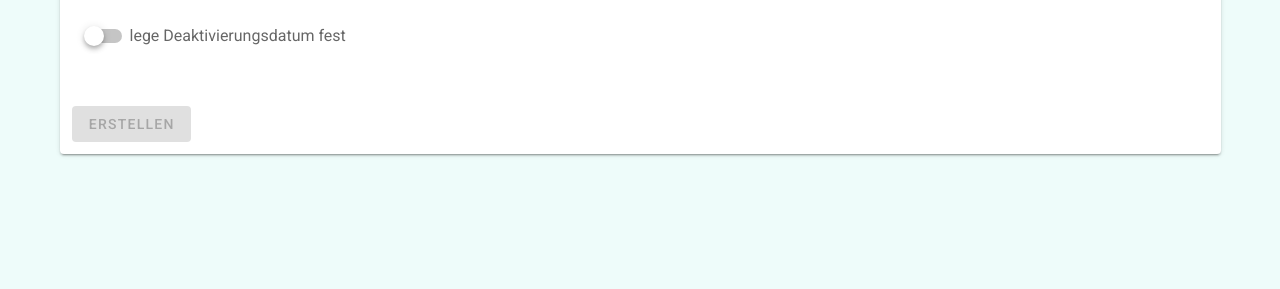
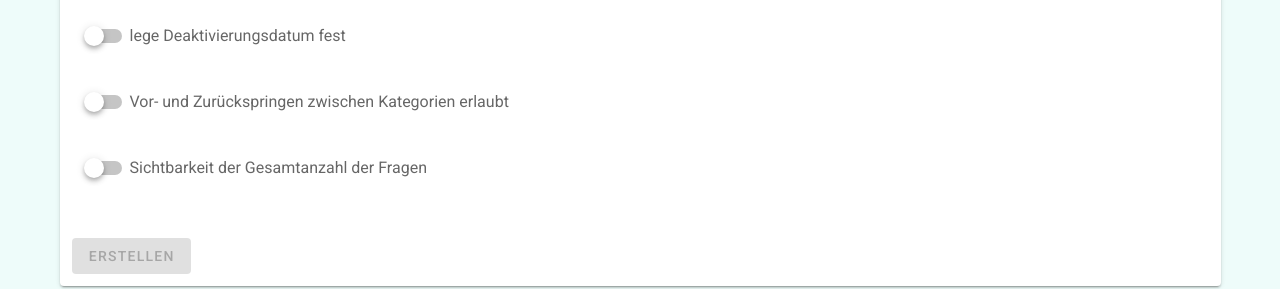
Before and after one commit to MYahiatene/PollApp, a Nuxt app: page /QuestionCreation in a window 1280 px wide. Shown: the part 370-659 px from the top of the page. Built offline with nearby package versions, Linux system fonts and the light colour scheme.

Commit message:
put the changes from PollCreation to QuestionCreation and make it work with the token given in the header of the insatnce at PolCreation @1h

```diff
--- a/src/main/vue/pages/QuestionCreation.vue
+++ b/src/main/vue/pages/QuestionCreation.vue
@@ -119,6 +119,17 @@
                             ></v-text-field
                         ></v-col>
                     </v-row>
+
+                    <v-row no-gutters>
+                        <v-switch
+                            v-model="categoryChange"
+                            label="Vor- und Zurückspringen zwischen Kategorien erlaubt"
+                        ></v-switch>
+                    </v-row>
+
+                    <v-row no-gutters>
+                        <v-switch v-model="visibility" label="Sichtbarkeit der Gesamtanzahl der Fragen"></v-switch>
+                    </v-row>
                 </v-container>
 
                 <br />
@@ -134,7 +145,11 @@ const axios = require('axios')
 const instance = axios.create({
     baseURL: 'http://127.0.0.1:8088/api/',
     timeout: 1000,
-    headers: { 'X-Custom-Header': 'foobar' },
+    headers: {
+        Authorization:
+            'Bearer eyJ0eXAiOiJKV1QiLCJhbGciOiJIUzUxMiJ9.eyJpc3MiOiJzZWN1cmUtYXBpIiwiYXVkIjoic2VjdXJlLWFwcCIsInN1YiI6InRicmV0dG1hbm4iLCJleHAiOjE1OTExMTAzMzQsInJvbCI6WyJST0xFX1BPTExfQ1JFQVRPUiJdfQ.Q6A2ST5I5Ix8_8jfsgxc3ZQq9GG7i88w_bJPlfEYA-QiAavpUhPbjFoUQWd9vZ93Xqzvm4oCw23bJ1NGtp2ucw',
+        'X-Custom-Header': 'foobar',
+    },
 })
 export default {
     name: 'QuestionCreation',
@@ -143,6 +158,8 @@ export default {
         return {
             switch1: false,
             switch2: false,
+            categoryChange: false,
+            visibility: false,
             valid: false,
             title: '',
             activateDate: this.formatDate(new Date().toISOString().substr(0, 10)),
@@ -187,6 +204,8 @@ export default {
                 activatedAt: this.activateDate,
                 deactivatedAt: this.deactivateDate,
                 pollStatus: 0,
+                categoryChange: this.categoryChange,
+                visibility: this.visibility,
             }
             instance
                 .post('/createpoll', obj)
```
Also changed, not shown: 2 other files (tests, documents, lock files or other folders).
